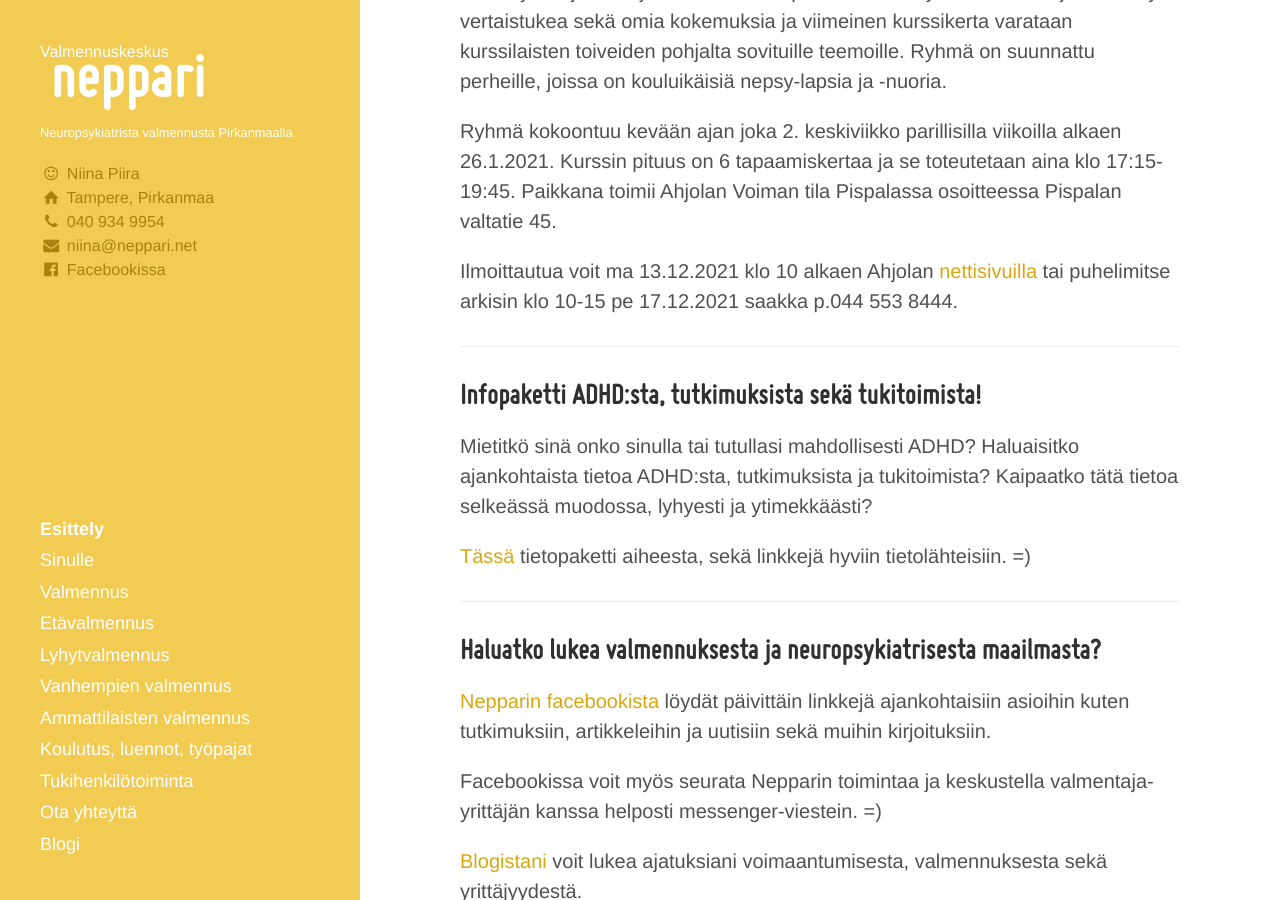
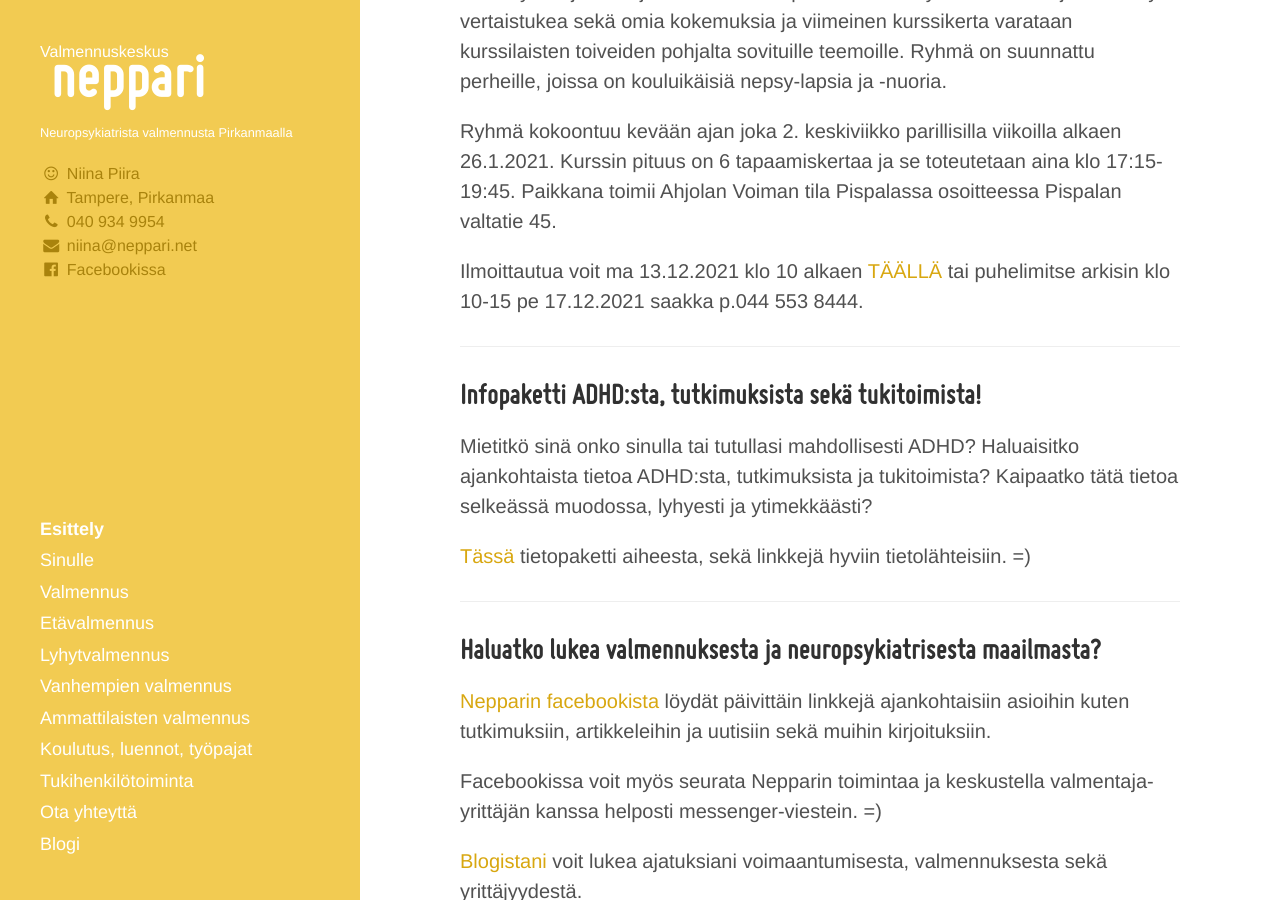
Before and after one commit to niinapiira/neppari.net, a Jekyll site: the page built from index.md, in a window 1280 px wide and 900 px high, scrolled down 1199 px. Built offline with Jekyll 4.4.1, drawn with Linux system fonts in a browser that asks for light colours.

Commit message:
Update index.md

```diff
--- a/index.md
+++ b/index.md
@@ -44,7 +44,7 @@ Kurssilla nepsy-valmentaja käy läpi yleisimpiä pulmia neurokirjolla sekä tar
 
 Ryhmä kokoontuu kevään ajan joka 2. keskiviikko parillisilla viikoilla  alkaen 26.1.2021. Kurssin pituus on 6 tapaamiskertaa ja se toteutetaan aina klo 17:15-19:45. Paikkana toimii Ahjolan Voiman tila Pispalassa osoitteessa Pispalan valtatie 45.
 
-Ilmoittautua voit ma 13.12.2021 klo 10 alkaen Ahjolan [nettisivuilla](https://www.ahjola.fi/opiskelu-ja-harrastukset/kansalaisopiston-kurssit/) tai puhelimitse arkisin klo 10-15 pe 17.12.2021 saakka p.044 553 8444.
+Ilmoittautua voit ma 13.12.2021 klo 10 alkaen [TÄÄLLÄ](https://opistopalvelut.fi/ahjola/course.php?l=fi&t=25916) tai puhelimitse arkisin klo 10-15 pe 17.12.2021 saakka p.044 553 8444.
 
 ___
 
```
